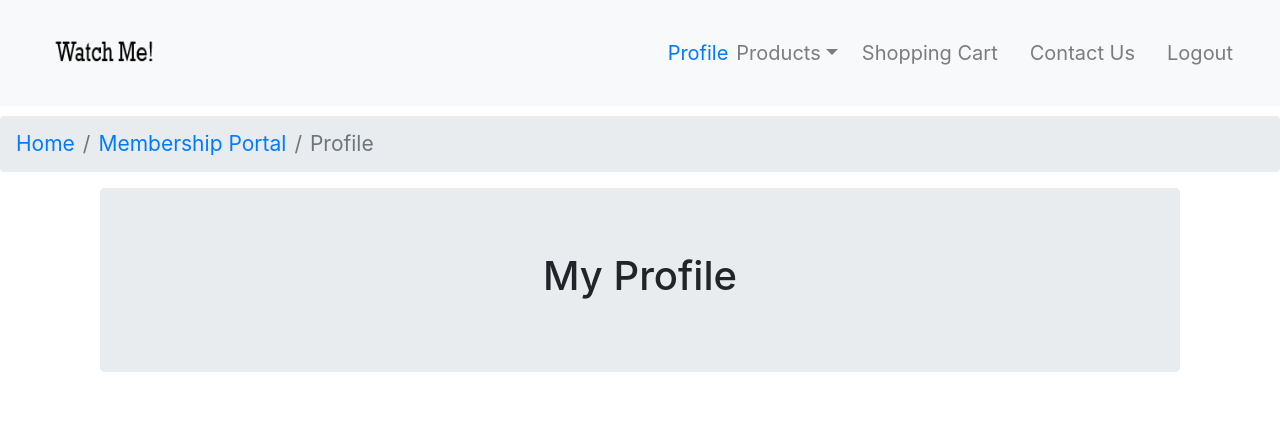
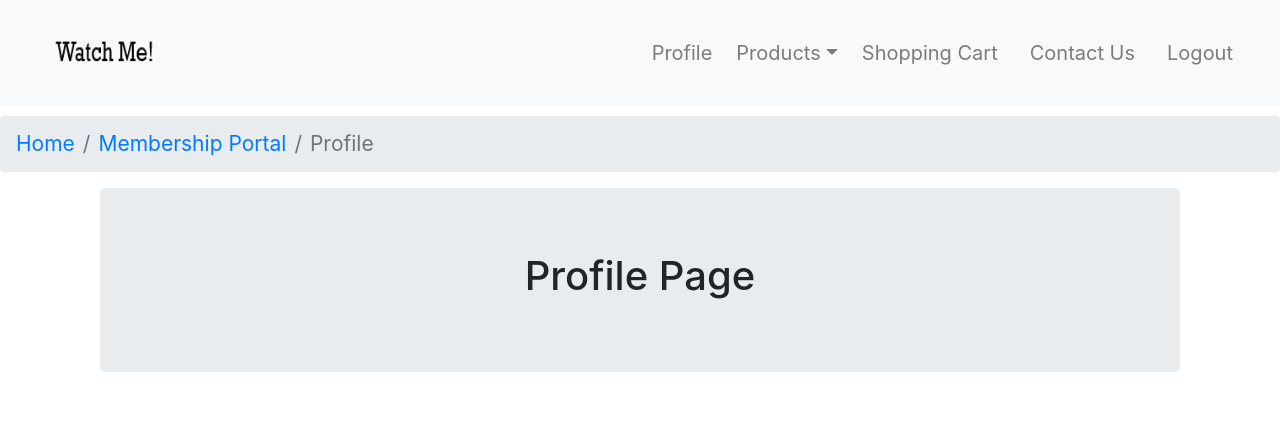
Before and after one commit to javvylx/1004-Project-PHP, a PHP site: the page made by public_html/SubPages/Membership Portal/Profile.php in a window 1280 px wide. Shown: the top 445 px of the page. Run offline with PHP 8.4, Linux system fonts and the light colour scheme; the visitor is signed in with stand-in values (Sample User, id 1); data that the repository does not hold is empty.

Commit message:
Updated the profile page and navigation bar

```diff
--- a/public_html/SubPages/Membership Portal/Profile.php
+++ b/public_html/SubPages/Membership Portal/Profile.php
@@ -14,6 +14,9 @@ $data = getUserData($_SESSION['memberid']);
 ?>
 <html lang="en" dir="ltr">
 
+<!-- Header-->
+<?php include "../../header.php"; ?>
+
     <head>
         <meta charset="utf-8">
         <meta http-equiv="X-UA-Compatible" content="IE=edge">
@@ -21,7 +24,6 @@ $data = getUserData($_SESSION['memberid']);
         <link rel="shortcut icon" type="image/x-icon" href="../../images/Favicon/favicon.png">
 
         <!-- Bootstrap -->
-        <link href="../../css/bootstrap-css.min.css" rel="stylesheet" type="text/css" />
         <link href="../../css/bootstrap.css" rel="stylesheet" type="text/css">
         <link rel="stylesheet" href="https://cdnjs.cloudflare.com/ajax/libs/font-awesome/4.7.0/css/font-awesome.min.css">
 
@@ -31,8 +33,6 @@ $data = getUserData($_SESSION['memberid']);
     </head>
 
     <body>
-        <!-- Header-->
-        <?php include "../../header.php"; ?>
         <!-- Codes to be implemented [Content] -->
         <!--Start of Breadcrumb -->
         <div class="container-fluid-remove-paddings">
@@ -50,7 +50,7 @@ $data = getUserData($_SESSION['memberid']);
             <div class="container">
                 <!-- Title of the the page-->
                 <div class="jumbotron" id="jumboTron">
-                    <h1>My Profile</h1>
+                    <h1>Profile Page</h1>
                 </div>
 
             </div>
@@ -62,7 +62,7 @@ $data = getUserData($_SESSION['memberid']);
                         <input type="text" class ="form-control" name="email" readonly="true" id="email" value="<?php
                         if ($data->num_rows > 0) {
                             $row = mysqli_fetch_array($data);
-                                echo $row["email"];
+                            echo $row["email"];
                         }
                                 ?>">
                             </div>
--- a/public_html/header.php
+++ b/public_html/header.php
@@ -15,7 +15,7 @@ if ($_SESSION["loginflag"] == 1):
                     <ul class="navbar-nav ml-auto">
 
                         <li class="nav-item">
-                            <a href="SubPages/Membership Portal/process_profile.php">Profile</a>
+                            <a href="../Membership Portal/Profile.php" class="nav-link m-2 menu-item">Profile</a>
                         </li>
 
                         <li class="nav-item dropdown">
```
